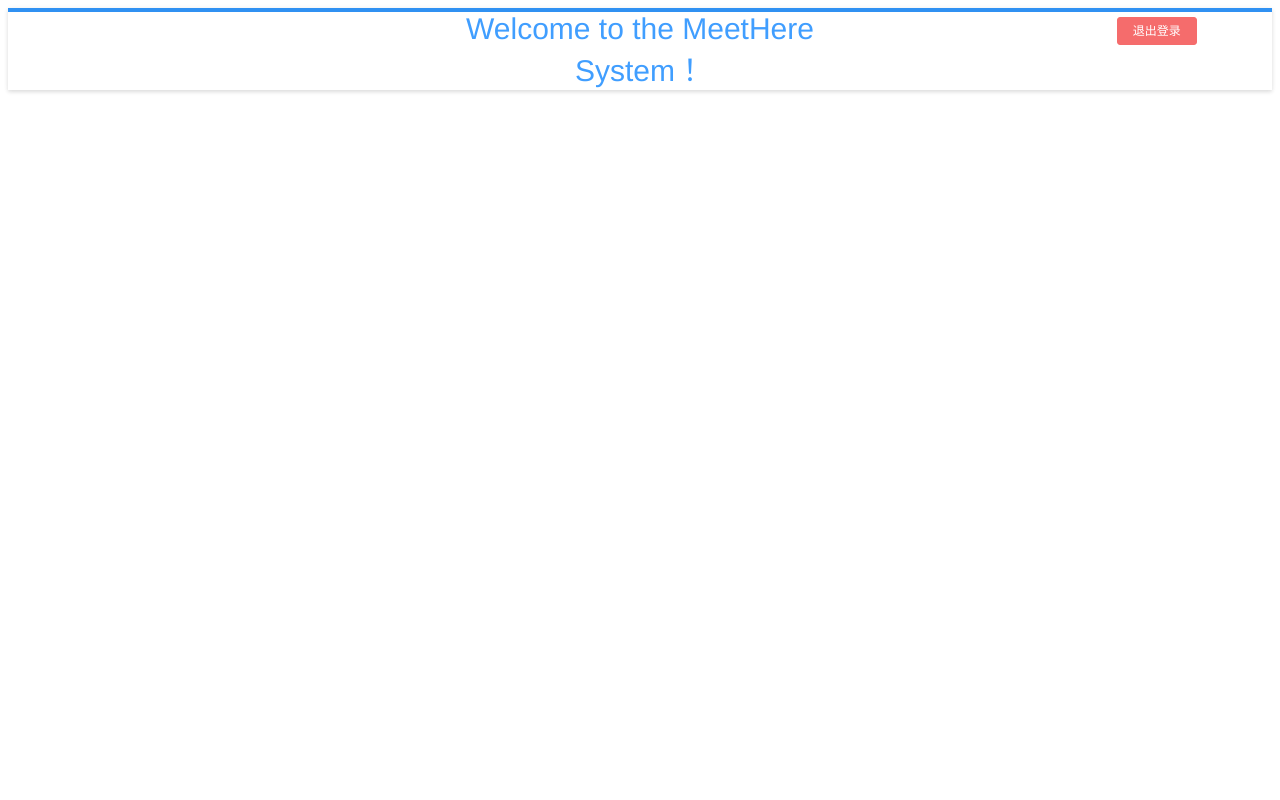
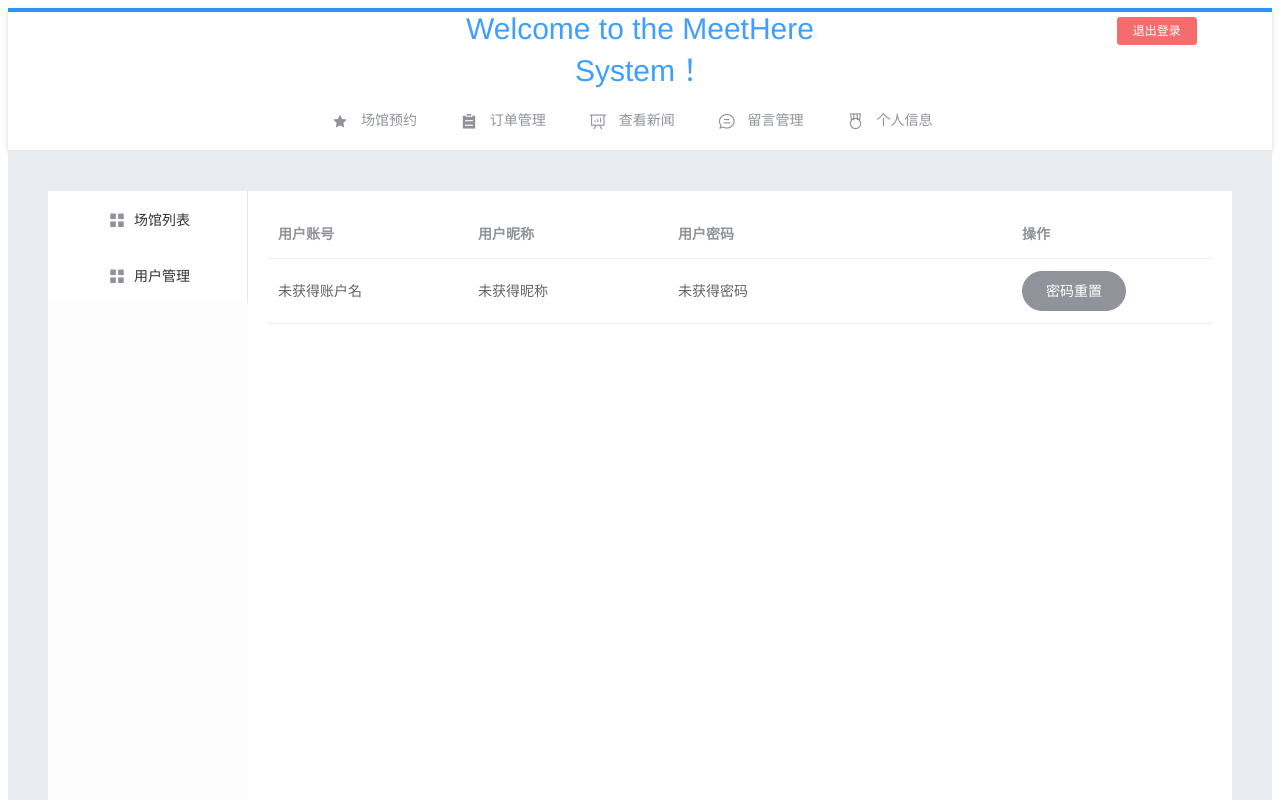
Before and after one commit to whitfield-lyx/ECNU-Testing-Meethere, a Vue app in the folder ECNU-Testing-MeethereVue/meethere/: page /#/Main/User in a window 1280 px wide. Shown: the top 800 px of the page. Built offline with nearby package versions, Linux system fonts and the light colour scheme; no server answers.

Commit message:
新增管理员的管理用户页面

```diff
--- a/ECNU-Testing-MeethereVue/meethere/src/App.vue
+++ b/ECNU-Testing-MeethereVue/meethere/src/App.vue
@@ -17,15 +17,15 @@
               场馆预约
             </el-menu-item>
             <el-menu-item index= "/Main/Order">
-              <i class="el-icon-user-solid"></i>
+              <i class="el-icon-s-order"></i>
               订单管理
             </el-menu-item>
             <el-menu-item index= "/Main/News">
-              <i class="el-icon-download"></i>
+              <i class="el-icon-data-analysis"></i>
               查看新闻
             </el-menu-item>
             <el-menu-item index= "/Main/Message">
-              <i class="el-icon-thumb"></i>
+              <i class="el-icon-chat-line-round"></i>
               留言管理
             </el-menu-item>
             <el-menu-item index= "/Main/Information">
--- a/ECNU-Testing-MeethereVue/meethere/src/components/pages/pageBooking.vue
+++ b/ECNU-Testing-MeethereVue/meethere/src/components/pages/pageBooking.vue
@@ -6,6 +6,10 @@
         <el-menu-item index="Booking" >
           <i class="el-icon-menu"></i>
           <span slot="title">场馆列表</span>
+        </el-menu-item>
+        <el-menu-item v-if="userType=='admin' " index="User" >
+          <i class="el-icon-menu"></i>
+          <span slot="title">用户管理</span>
         </el-menu-item>
       </el-menu>
     </div>
--- /dev/null
+++ b/ECNU-Testing-MeethereVue/meethere/src/components/pages/pageUser.vue
@@ -0,0 +1,100 @@
+<template>
+  <main>
+    <!-- 左侧导航 -->
+    <div class="main-left">
+      <el-menu default-active="" class="el-menu-vertical-demo" :router="true">
+        <el-menu-item index="Booking" >
+          <i class="el-icon-menu"></i>
+          <span slot="title">场馆列表</span>
+        </el-menu-item>
+        <el-menu-item index="User" >
+          <i class="el-icon-menu"></i>
+          <span slot="title">用户管理</span>
+        </el-menu-item>
+      </el-menu>
+    </div>
+    <!-- 右侧主内容区 -->
+    <div class="main-right" >
+      <div class="block">
+        <template>
+          <el-table
+            :data="UserData"
+            style="margin-top: 20px">
+            <el-table-column
+              prop="userName"
+              label="用户账号"
+              width="200">
+            </el-table-column>
+            <el-table-column
+              prop="nickName"
+              label="用户昵称"
+              width="200">
+            </el-table-column>
+            <el-table-column
+              prop="password"
+              label="用户密码">
+            </el-table-column>
+            <el-table-column
+              fixed="right"
+              label="操作"
+              width="200">
+              <template slot-scope="scope">
+                <el-button type="info" round @click="ResetPass(scope.row)">密码重置</el-button>
+              </template>
+            </el-table-column>
+          </el-table>
+        </template>
+      </div>
+    </div>
+  </main>
+</template>
+
+<script>
+export default {
+  name: 'pageUser',
+  data () {
+    return {
+      stadiumId: '',
+      userId: sessionStorage.getItem('userId'),
+      userType: sessionStorage.getItem('userType'),
+      UserData: [{
+        userName: '未获得账户名',
+        nickName: '未获得昵称',
+        password: '未获得密码'
+      }]
+    }
+  },
+  mounted () {
+    var self = this
+    var users = []
+    self.$axios
+      .get('/user')
+      .then(res => {
+        for (let i = 0; i < res.data.length; i++) {
+          var obj = {}
+          obj.userId = res.data[i].userId
+          obj.userName = res.data[i].name
+          obj.nickName = res.data[i].nickname
+          obj.password = res.data[i].password
+          users[i] = obj
+        }
+        self.UserData = users
+        console.log('用户获取成功', res)
+      })
+      .catch(function (error) {
+        console.log('用户获取失败', error)
+      })
+  },
+  methods: {
+    ResetPass(row){
+      var self = this
+      self.$axios
+        .put('/user/reset')
+    }
+  }
+}
+</script>
+
+<style scoped>
+
+</style>
--- a/ECNU-Testing-MeethereVue/meethere/src/router/index.js
+++ b/ECNU-Testing-MeethereVue/meethere/src/router/index.js
@@ -12,6 +12,7 @@
 import pageSignIn from '../components/pages/pageSignIn'
 import pageVerifyMessage from '../components/pages/pageVerifyMessage'
 import pageStadiumDetail from '../components/pages/pageStadiumDetail'
+import pageUser from '../components/pages/pageUser'
 
 Vue.use(Router)
 
@@ -33,6 +34,14 @@
         keepalive: true
       },
       children: [
+        {
+          path: 'User',
+          name: 'User',
+          component: pageUser,
+          meta: {
+            keepalive: true
+          }
+        },
         {
           path: 'Booking',
           name: 'Booking',
```
